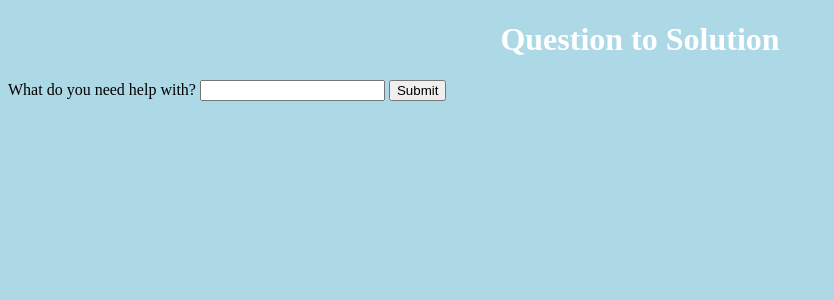
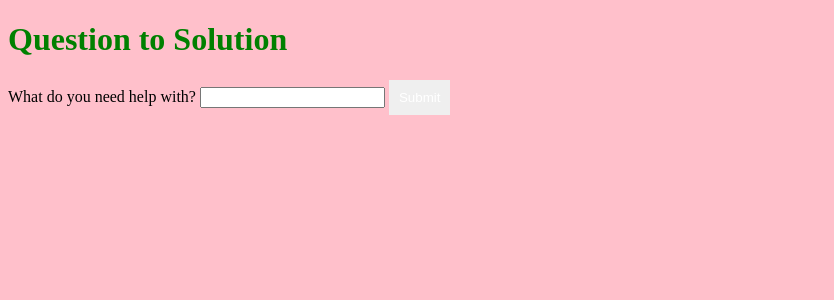
Before and after one commit to estherlyd/methacks2023-SmarterHotline, a Flask app: template templates/form.html in a window 1280 px wide. Shown: the top 300 px of the page, without its empty margins (0-834 px from the left). Run offline with Flask 3, Linux system fonts and the light colour scheme; the template is opened without the code that fills it, so the values that code supplies are empty.

Commit message:
css added

```diff
--- /dev/null
+++ b/static/style.css
@@ -0,0 +1,23 @@
+/* Set the background color of the body element to light gray */
+body {
+  background-color: pink;
+}
+
+/* Set the font size and color of all paragraphs */
+p {
+  font-size: 16px;
+  color: black;
+}
+
+/* Set the color of all links */
+a {
+  color: blue;
+}
+
+/* Set the background color of all buttons */
+button {
+  background-color: pastel;
+  color: white;
+  border: none;
+  padding: 10px;
+}
--- a/templates/form.html
+++ b/templates/form.html
@@ -3,7 +3,9 @@
 <head>
     <meta charset="UTF-8">
     <title>Hotline</title>
-    <link rel="stylesheet" href="{{ url_for('static', filename='style.css') }}">
+    <link rel="stylesheet" type="text/css" href="{{ url_for('static', filename='style.css') }}">
+
+
 </head>
 <body>
 <font color="green"><h1>Question to Solution</h1></font>
--- a/templates/style.css
+++ /dev/null
@@ -1,13 +0,0 @@
-body {
-    background-color: lightblue;
-}
-
-h1 {
-    color: white;
-    text-align: center;
-}
-
-p {
-    font-family: verdana;
-    font-size: 20px;
-}
```
